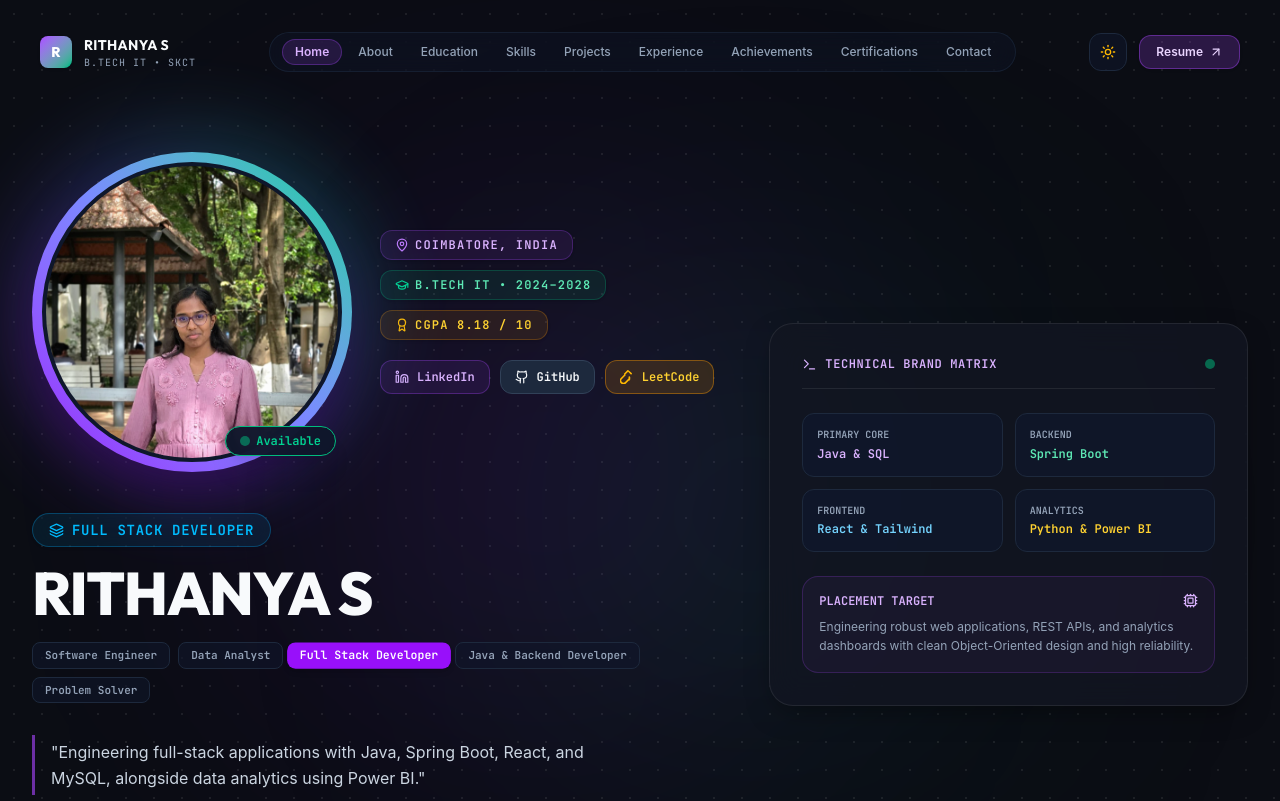
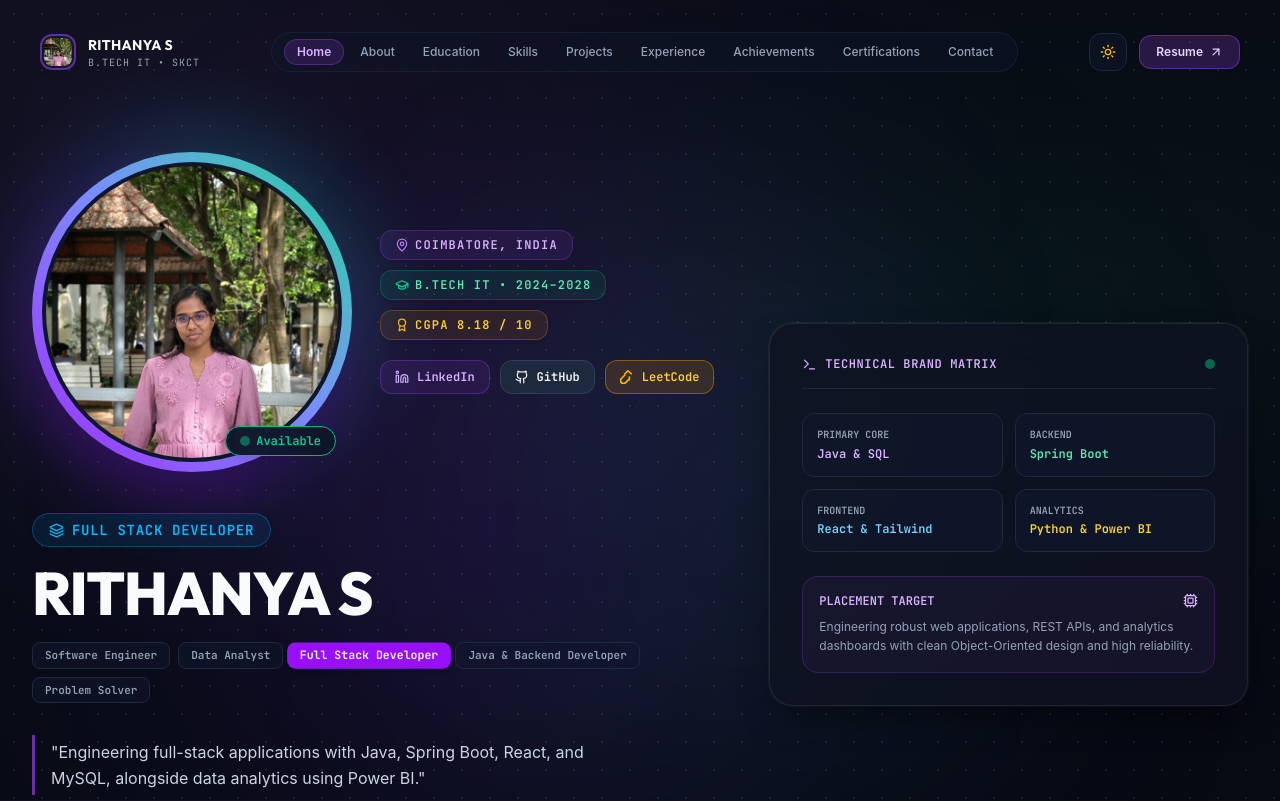
Before and after one commit to RITHANYA1224/Portfolio, a React app: page / in a window 1280 px wide. Shown: the top 801 px of the page. Built offline with nearby package versions, Linux system fonts and the light colour scheme; the HTML template or start-up script is replaced by a standard one.

Commit message:
feat: clean education titles, add user image logo to navbar, integrate Java Bootcamp certificate, and enhance background styling

```diff
--- a/src/components/Navbar.jsx
+++ b/src/components/Navbar.jsx
@@ -18,7 +18,6 @@ const Navbar = ({ darkMode, setDarkMode, onOpenResume }) => {
   const [scrolled, setScrolled] = useState(false);
   const [mobileMenuOpen, setMobileMenuOpen] = useState(false);
   const [activeSection, setActiveSection] = useState('home');
-
 
   useEffect(() => {
     const handleScroll = () => {
@@ -49,15 +48,19 @@ const Navbar = ({ darkMode, setDarkMode, onOpenResume }) => {
           }`}
         >
           <div className="flex items-center justify-between">
-            {/* Editorial Brand Logo */}
+            {/* Editorial Brand Logo with User Profile Image */}
             <a
               href="#home"
               className="flex items-center space-x-3 group"
             >
-              <div className="w-8 h-8 rounded-lg bg-gradient-to-br from-purple-500 to-emerald-500 flex items-center justify-center text-white font-heading font-extrabold text-sm shadow-sm group-hover:scale-105 transition-transform">
-                R
+              <div className="w-9 h-9 rounded-xl overflow-hidden border-2 border-purple-500/50 p-0.5 shadow-md group-hover:scale-105 transition-transform bg-slate-900 shrink-0">
+                <img
+                  src="/profile.png"
+                  alt="Rithanya S"
+                  className="w-full h-full object-cover object-[50%_15%] rounded-lg"
+                />
               </div>
-              <div className="flex flex-col">
+              <div className="flex flex-col text-left">
                 <span className="font-heading font-bold text-sm tracking-wide theme-heading group-hover:text-purple-600 dark:group-hover:text-purple-300 transition-colors">
                   {personalData.name.toUpperCase()}
                 </span>
--- a/src/data/portfolioData.js
+++ b/src/data/portfolioData.js
@@ -265,7 +265,7 @@ export const education = [
     image: null
   },
   {
-    degree: "Higher Secondary Certificate (HSC - Class XII)",
+    degree: "Higher Secondary (HSC - Class XII)",
     institution: "Bharathi Matric Hr. Sec. School",
     location: "Coimbatore, Tamil Nadu",
     period: "2024",
@@ -274,7 +274,7 @@ export const education = [
     image: null
   },
   {
-    degree: "Secondary School Leaving Certificate (SSLC - Class X)",
+    degree: "Secondary School Leaving (SSLC - Class X)",
     institution: "Chavara Vidhya Bhavan Matric. Hr. Sec. School",
     location: "Coimbatore, Tamil Nadu",
     period: "2022",
@@ -377,9 +377,10 @@ export const certifications = [
     title: "Java Programming: A Comprehensive Bootcamp from Zero to Hero",
     issuer: "Infosys Springboard",
     category: "Software Development",
-    date: null,
-    certificateImage: null,
-    credentialUrl: null
+    date: "March 21, 2025",
+    certificateImage: "/assets/certifications/java-bootcamp.png",
+    downloadName: "Rithanya_S_Java_Bootcamp_Certificate.png",
+    credentialUrl: "https://verify.onwingspan.com"
   },
   {
     id: 4,
--- a/src/index.css
+++ b/src/index.css
@@ -15,20 +15,20 @@ h1, h2, h3, h4, h5, h6, .font-heading {
   font-family: 'JetBrains Mono', monospace;
 }
 
-/* Editorial Pastel Lavender & Sage Color Tokens */
+/* Editorial Pastel Lavender & Deep Cosmic Dark Tokens */
 .dark-theme {
   color-scheme: dark;
-  --bg-primary: #0b0d14;
-  --bg-secondary: #121522;
-  --bg-card: rgba(18, 22, 34, 0.85);
-  --bg-card-solid: #151928;
-  --bg-card-hover: rgba(28, 34, 52, 0.95);
-  --bg-nav: rgba(11, 13, 20, 0.82);
+  --bg-primary: #070913;
+  --bg-secondary: #0d1122;
+  --bg-card: rgba(15, 19, 34, 0.8);
+  --bg-card-solid: #101528;
+  --bg-card-hover: rgba(22, 28, 48, 0.92);
+  --bg-nav: rgba(7, 9, 19, 0.85);
   --bg-tag: rgba(167, 139, 250, 0.12);
 
   --border-subtle: rgba(255, 255, 255, 0.08);
   --border-medium: rgba(255, 255, 255, 0.15);
-  --border-highlight: rgba(167, 139, 250, 0.4);
+  --border-highlight: rgba(167, 139, 250, 0.45);
 
   --text-heading: #f8fafc;
   --text-body: #cbd5e1;
@@ -47,24 +47,24 @@ h1, h2, h3, h4, h5, h6, .font-heading {
   --ice-accent: #7dd3fc;
 
   /* High-Contrast Skill & Tag Badges */
-  --badge-bg: #171c2f;
-  --badge-border: rgba(167, 139, 250, 0.25);
+  --badge-bg: #141a2e;
+  --badge-border: rgba(167, 139, 250, 0.3);
   --badge-text: #f8fafc;
-  --badge-hover-bg: #202742;
-  --badge-hover-border: rgba(167, 139, 250, 0.6);
+  --badge-hover-bg: #1e2642;
+  --badge-hover-border: rgba(167, 139, 250, 0.7);
   --badge-hover-text: #ffffff;
 
-  --shadow-card: 0 10px 30px -10px rgba(0, 0, 0, 0.5);
+  --shadow-card: 0 16px 36px -12px rgba(0, 0, 0, 0.6), 0 0 0 1px rgba(255, 255, 255, 0.06);
 }
 
 .light-theme {
   color-scheme: light;
-  --bg-primary: #faf8f5;
-  --bg-secondary: #f3efe9;
-  --bg-card: rgba(255, 255, 255, 0.95);
+  --bg-primary: #faf9f6;
+  --bg-secondary: #f4efe8;
+  --bg-card: rgba(255, 255, 255, 0.92);
   --bg-card-solid: #ffffff;
-  --bg-card-hover: rgba(248, 245, 240, 1);
-  --bg-nav: rgba(250, 248, 245, 0.88);
+  --bg-card-hover: rgba(250, 247, 242, 1);
+  --bg-nav: rgba(250, 249, 246, 0.9);
   --bg-tag: rgba(124, 93, 219, 0.08);
 
   --border-subtle: rgba(30, 27, 46, 0.08);
@@ -95,11 +95,18 @@ h1, h2, h3, h4, h5, h6, .font-heading {
   --badge-hover-border: rgba(109, 79, 194, 0.5);
   --badge-hover-text: #0f0b1a;
 
-  --shadow-card: 0 10px 25px -5px rgba(30, 27, 46, 0.06), 0 8px 10px -6px rgba(30, 27, 46, 0.04);
+  --shadow-card: 0 14px 30px -8px rgba(30, 27, 46, 0.08), 0 0 0 1px rgba(30, 27, 46, 0.06);
 }
 
 body {
   background-color: var(--bg-primary);
+  background-image:
+    radial-gradient(at 15% 15%, rgba(167, 139, 250, 0.08) 0px, transparent 55%),
+    radial-gradient(at 85% 35%, rgba(16, 185, 129, 0.06) 0px, transparent 50%),
+    radial-gradient(at 40% 75%, rgba(99, 102, 241, 0.07) 0px, transparent 60%),
+    radial-gradient(var(--border-subtle) 1px, transparent 1px);
+  background-size: 100% 100%, 100% 100%, 100% 100%, 28px 28px;
+  background-attachment: fixed;
   color: var(--text-heading);
   transition: background-color 0.3s ease, color 0.3s ease;
   overflow-x: hidden;
@@ -116,8 +123,8 @@ body {
 /* Dynamic Glassmorphism Card System */
 .editorial-card {
   background: var(--bg-card);
-  backdrop-filter: blur(16px);
-  -webkit-backdrop-filter: blur(16px);
+  backdrop-filter: blur(20px);
+  -webkit-backdrop-filter: blur(20px);
   border: 1px solid var(--border-subtle);
   box-shadow: var(--shadow-card);
   transition: all 0.3s cubic-bezier(0.16, 1, 0.3, 1);
```
Also changed, not shown: public/assets/certifications/java-bootcamp.png (added).
